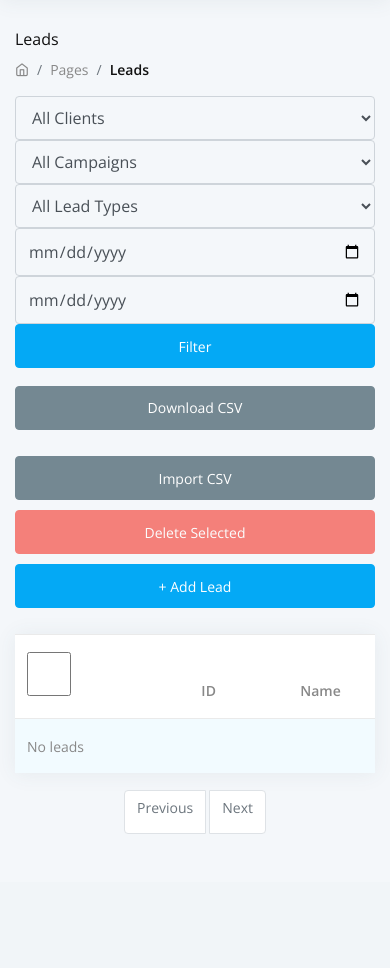
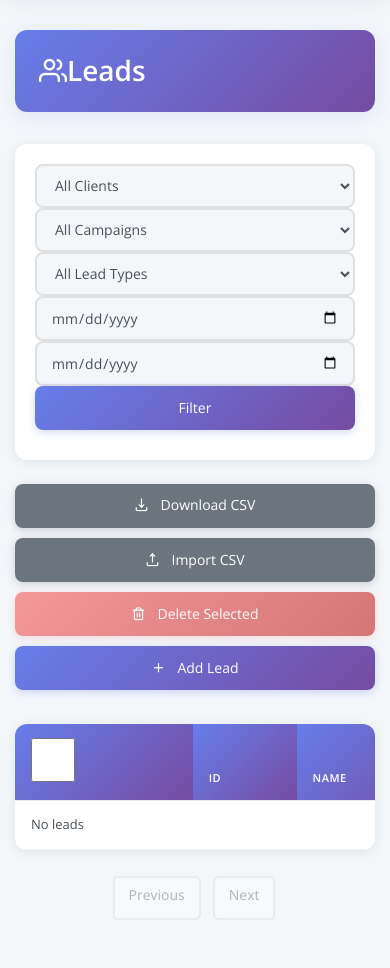
Before and after one commit to Warrior6289/Getconnects_Admin, a Flask app: page /leads in a window 390 px wide. Shown: the part 148-1116 px from the top of the page. Before the commit the page ends 982 px from the top, so only its background shows below. Run offline with Flask 3, Linux system fonts and the light colour scheme; the visitor is signed in with stand-in values (Sample User, id 1); data that the repository does not hold is empty; some libraries are stand-ins or nearby versions.

Commit message:
design: Professional UI redesign for Leads page
- Add gradient header with users icon
- Professional filter card with modern styling
- Enhanced form controls with focus states
- Reorganized action buttons with icons
- Gradient buttons (Primary, Secondary, Danger)
- Modern data table with gradient headers
- Smooth hover effects with left border accent
- Professional pagination styling
- Enhanced modals with gradient headers
- Better spacing and typography
- Fully responsive layout
- Maintains consistent purple color scheme

```diff
--- a/templates/leads.html
+++ b/templates/leads.html
@@ -1,25 +1,253 @@
 {% extends 'base.html' %}
 {% block title %}Leads - GetConnects Portal{% endblock %}
 
+{% block stylesheets %}
+  {{ super() }}
+  <style>
+    /* Professional Leads Page Styling */
+    .leads-header {
+      background: linear-gradient(135deg, #667eea 0%, #764ba2 100%);
+      padding: 2rem;
+      border-radius: 12px;
+      margin-bottom: 2rem;
+      box-shadow: 0 4px 20px rgba(102, 126, 234, 0.15);
+    }
+
+    .leads-header h1 {
+      color: #fff;
+      font-weight: 600;
+      margin: 0;
+      font-size: 2rem;
+    }
+
+    .filter-card {
+      background: #fff;
+      border: none;
+      border-radius: 12px;
+      padding: 1.5rem;
+      margin-bottom: 1.5rem;
+      box-shadow: 0 2px 12px rgba(0, 0, 0, 0.08);
+    }
+
+    .action-buttons-row {
+      margin-bottom: 1.5rem;
+    }
+
+    .form-control, .form-select {
+      border: 2px solid #e0e0e0;
+      border-radius: 8px;
+      padding: 10px 14px;
+      transition: all 0.3s ease;
+      font-size: 14px;
+    }
+
+    .form-control:focus, .form-select:focus {
+      border-color: #667eea;
+      box-shadow: 0 0 0 3px rgba(102, 126, 234, 0.1);
+      outline: none;
+    }
+
+    input[type="date"].form-control {
+      padding: 9px 14px;
+    }
+
+    .btn {
+      padding: 10px 20px;
+      border-radius: 8px;
+      font-weight: 500;
+      transition: all 0.3s ease;
+      border: none;
+      font-size: 14px;
+    }
+
+    .btn-primary {
+      background: linear-gradient(135deg, #667eea 0%, #764ba2 100%);
+      box-shadow: 0 2px 8px rgba(102, 126, 234, 0.3);
+    }
+
+    .btn-primary:hover {
+      transform: translateY(-2px);
+      box-shadow: 0 4px 12px rgba(102, 126, 234, 0.4);
+    }
+
+    .btn-secondary {
+      background: #6c757d;
+      box-shadow: 0 2px 8px rgba(108, 117, 125, 0.3);
+    }
+
+    .btn-secondary:hover {
+      background: #5a6268;
+      transform: translateY(-2px);
+      box-shadow: 0 4px 12px rgba(108, 117, 125, 0.4);
+    }
+
+    .btn-danger {
+      background: linear-gradient(135deg, #f56565 0%, #c53030 100%);
+      box-shadow: 0 2px 8px rgba(245, 101, 101, 0.3);
+    }
+
+    .btn-danger:hover {
+      transform: translateY(-2px);
+      box-shadow: 0 4px 12px rgba(245, 101, 101, 0.4);
+    }
+
+    .leads-card {
+      border: none;
+      border-radius: 12px;
+      box-shadow: 0 2px 12px rgba(0, 0, 0, 0.08);
+      overflow: hidden;
+      margin-bottom: 1.5rem;
+    }
+
+    .table {
+      margin-bottom: 0;
+    }
+
+    .table thead th {
+      background: linear-gradient(135deg, #667eea 0%, #764ba2 100%);
+      color: #fff;
+      font-weight: 600;
+      text-transform: uppercase;
+      font-size: 11px;
+      letter-spacing: 0.5px;
+      padding: 14px 16px;
+      border: none;
+      white-space: nowrap;
+    }
+
+    .table tbody tr {
+      transition: all 0.2s ease;
+      border-bottom: 1px solid #f0f0f0;
+    }
+
+    .table tbody tr:hover {
+      background: #f8f9ff !important;
+      transform: translateX(4px);
+      box-shadow: -4px 0 0 #667eea;
+    }
+
+    .table tbody td {
+      padding: 14px 16px;
+      vertical-align: middle;
+      font-size: 13px;
+      color: #495057;
+    }
+
+    .table tbody td:nth-child(2) {
+      font-weight: 600;
+      color: #667eea;
+    }
+
+    .table tbody td .btn-sm {
+      padding: 6px 16px;
+      font-size: 12px;
+      border-radius: 6px;
+    }
+
+    .pagination {
+      gap: 0.25rem;
+    }
+
+    .pagination .page-link {
+      border: 2px solid #e0e0e0;
+      color: #495057;
+      padding: 8px 14px;
+      border-radius: 6px;
+      font-weight: 500;
+      font-size: 14px;
+      transition: all 0.3s ease;
+      margin: 0 2px;
+    }
+
+    .pagination .page-link:hover {
+      background: #f8f9ff;
+      border-color: #667eea;
+      color: #667eea;
+    }
+
+    .pagination .page-item.active .page-link {
+      background: linear-gradient(135deg, #667eea 0%, #764ba2 100%);
+      border-color: #667eea;
+      color: #fff;
+      box-shadow: 0 2px 8px rgba(102, 126, 234, 0.3);
+    }
+
+    .pagination .page-item.disabled .page-link {
+      background: #f8f9fa;
+      border-color: #e9ecef;
+      color: #adb5bd;
+    }
+
+    .modal-content {
+      border: none;
+      border-radius: 12px;
+      box-shadow: 0 8px 32px rgba(0, 0, 0, 0.2);
+    }
+
+    .modal-header {
+      background: linear-gradient(135deg, #667eea 0%, #764ba2 100%);
+      color: #fff;
+      border-radius: 12px 12px 0 0;
+      padding: 1.25rem 1.5rem;
+      border-bottom: none;
+    }
+
+    .modal-header .modal-title {
+      font-weight: 600;
+      font-size: 1.125rem;
+    }
+
+    .modal-header .close {
+      color: #fff;
+      opacity: 0.9;
+      text-shadow: none;
+    }
+
+    .modal-header .close:hover {
+      opacity: 1;
+    }
+
+    .modal-body {
+      padding: 1.75rem;
+    }
+
+    .modal-footer {
+      border-top: 1px solid #e9ecef;
+      padding: 1.25rem 1.5rem;
+    }
+
+    .form-label {
+      font-weight: 600;
+      color: #2d3748;
+      margin-bottom: 0.5rem;
+      font-size: 14px;
+    }
+
+    @media (max-width: 768px) {
+      .leads-header {
+        padding: 1.5rem;
+      }
+
+      .leads-header h1 {
+        font-size: 1.5rem;
+      }
+
+      .filter-card {
+        padding: 1.25rem;
+      }
+    }
+  </style>
+{% endblock %}
+
 {% block content %}
-<div class="page-header">
-  <div class="page-block">
-    <div class="row align-items-center">
-      <div class="col-md-12">
-        <div class="page-header-title">
-          <h5 class="m-b-10">Leads</h5>
-        </div>
-        <ul class="breadcrumb">
-          <li class="breadcrumb-item"><a href="/"><i class="feather icon-home"></i></a></li>
-          <li class="breadcrumb-item"><a href="javascript:">Pages</a></li>
-          <li class="breadcrumb-item"><a href="javascript:">Leads</a></li>
-        </ul>
-      </div>
-    </div>
-  </div>
+<!-- Professional Header with Gradient -->
+<div class="leads-header">
+  <h1><i class="feather icon-users me-3"></i>Leads</h1>
 </div>
 
-<form method="get" class="mb-3" id="filterForm">
+<!-- Filter Card -->
+<div class="filter-card">
+  <form method="get" id="filterForm">
   <div class="row g-2">
     <div class="col-12 col-md-6 col-lg-4 col-xl-2">
       <select name="client_id" id="filter_client" class="form-control">
@@ -55,30 +283,41 @@
       <button type="submit" class="btn btn-primary w-100">Filter</button>
     </div>
   </div>
-  <div class="row mt-2">
-    <div class="col-12">
-      <a id="downloadReport" href="{{ url_for('pages.report_options', **filters) }}" class="btn btn-secondary w-100 w-md-auto" target="_blank">Download CSV</a>
+  </form>
+</div>
+
+<!-- Action Buttons -->
+<div class="action-buttons-row">
+  <div class="row g-2">
+    <div class="col-12 col-md-6 col-lg-3">
+      <a id="downloadReport" href="{{ url_for('pages.report_options', **filters) }}" class="btn btn-secondary w-100" target="_blank">
+        <i class="feather icon-download me-2"></i>Download CSV
+      </a>
     </div>
-  </div>
-</form>
-<div class="mb-3">
-  <div class="row g-2">
-    <div class="col-12 col-sm-4">
-      <button class="btn btn-secondary w-100" data-toggle="modal" data-target="#importModal">Import CSV</button>
+    <div class="col-12 col-md-6 col-lg-3">
+      <button class="btn btn-secondary w-100" data-toggle="modal" data-target="#importModal">
+        <i class="feather icon-upload me-2"></i>Import CSV
+      </button>
     </div>
-    <div class="col-12 col-sm-4">
-      <button class="btn btn-danger w-100" id="bulkDeleteButton" form="bulkForm" disabled>Delete Selected</button>
+    <div class="col-12 col-md-6 col-lg-3">
+      <button class="btn btn-danger w-100" id="bulkDeleteButton" form="bulkForm" disabled>
+        <i class="feather icon-trash-2 me-2"></i>Delete Selected
+      </button>
     </div>
-    <div class="col-12 col-sm-4">
-      <button class="btn btn-primary w-100" data-toggle="modal" data-target="#addLeadModal">+ Add Lead</button>
+    <div class="col-12 col-md-6 col-lg-3">
+      <button class="btn btn-primary w-100" data-toggle="modal" data-target="#addLeadModal">
+        <i class="feather icon-plus me-2"></i>Add Lead
+      </button>
     </div>
   </div>
 </div>
+
+<!-- Data Table -->
 <form id="bulkForm" method="post" action="{{ url_for('pages.bulk_delete_leads') }}">
   {{ form.csrf_token }}
-  <div class="card">
+  <div class="card leads-card">
     <div class="table-responsive">
-      <table class="table table-striped mb-0">
+      <table class="table table-hover mb-0">
         <thead>
           <tr>
             <th><input type="checkbox" id="selectAll"></th>
```
